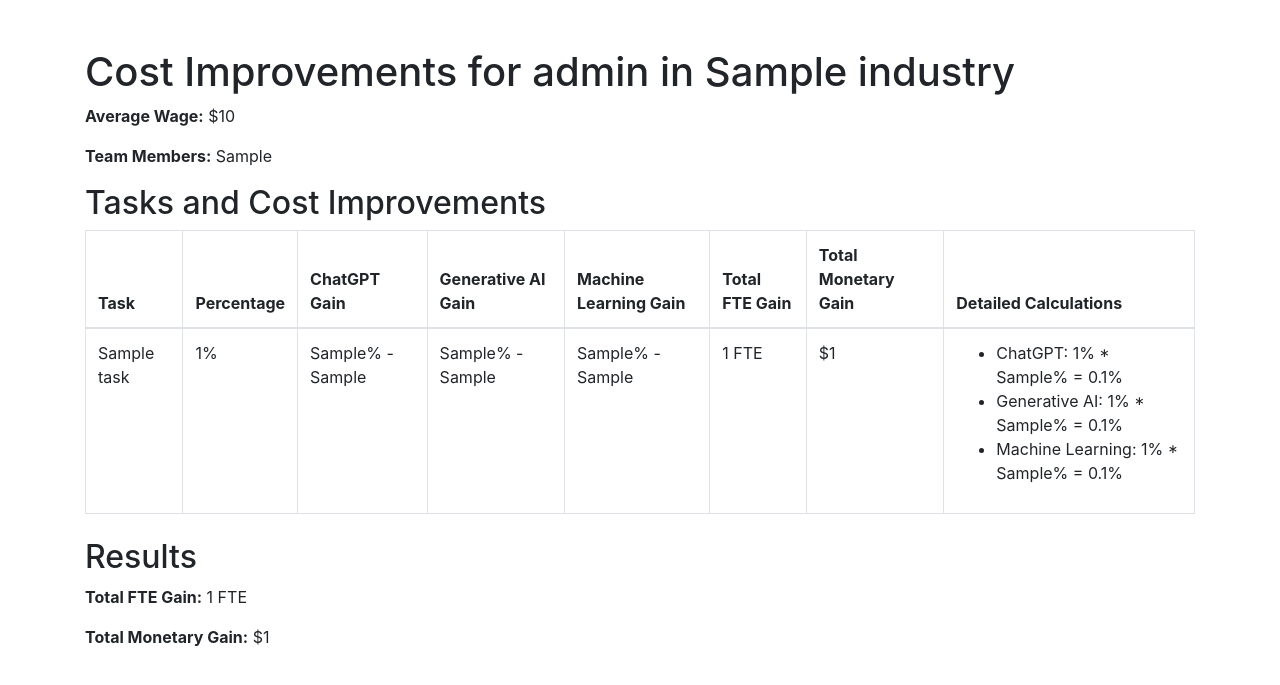
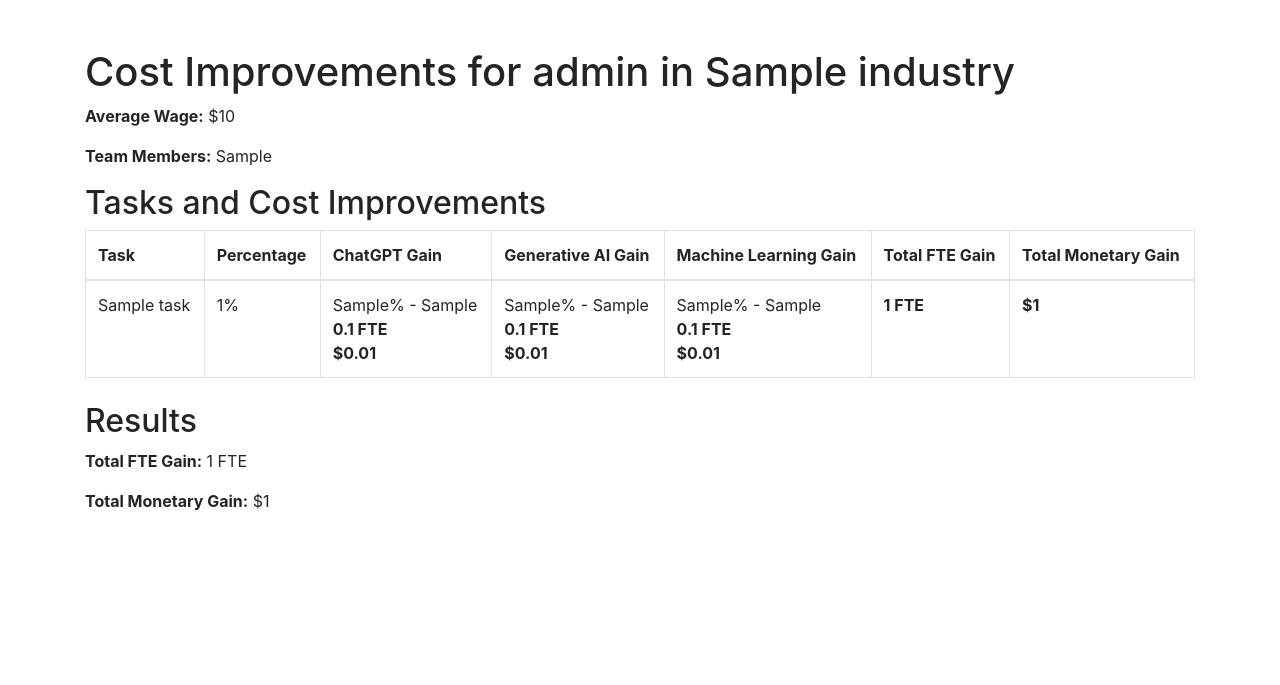
Before and after one commit to jhagege/fizzoptimizer, a Flask app: template templates/cost_improvements.html in a window 1280 px wide. Shown: the top 685 px of the page. Run offline with Flask 3, Linux system fonts and the light colour scheme; the template is opened without the code that fills it: most values are stand-ins (such as "Sample title", 1, 10 or a date in 2020); some libraries are stand-ins or nearby versions.

Commit message:
Updated presentation of cost improvements.

```diff
--- a/templates/cost_improvements.html
+++ b/templates/cost_improvements.html
@@ -4,6 +4,14 @@
     <meta charset="UTF-8">
     <title>Cost Improvements</title>
     <link href="https://stackpath.bootstrapcdn.com/bootstrap/4.5.2/css/bootstrap.min.css" rel="stylesheet">
+    <script src="https://code.jquery.com/jquery-3.5.1.slim.min.js"></script>
+    <script src="https://cdn.jsdelivr.net/npm/popper.js@1.16.1/dist/umd/popper.min.js"></script>
+    <script src="https://stackpath.bootstrapcdn.com/bootstrap/4.5.2/js/bootstrap.min.js"></script>
+    <script>
+        $(document).ready(function(){
+            $('[data-toggle="tooltip"]').tooltip({html: true});
+        });
+    </script>
 </head>
 <body>
     <div class="container">
@@ -21,7 +29,6 @@
                     <th>Machine Learning Gain</th>
                     <th>Total FTE Gain</th>
                     <th>Total Monetary Gain</th>
-                    <th>Detailed Calculations</th>
                 </tr>
             </thead>
             <tbody>
@@ -29,17 +36,26 @@
                 <tr>
                     <td>{{ task['task'] }}</td>
                     <td>{{ task['percentage'] }}%</td>
-                    <td>{{ task['chatgpt_gain'] }}% - {{ task['chatgpt_use_case'] }}</td>
-                    <td>{{ task['generative_ai_gain'] }}% - {{ task['generative_ai_use_case'] }}</td>
-                    <td>{{ task['machine_learning_gain'] }}% - {{ task['machine_learning_use_case'] }}</td>
-                    <td>{{ task['total_fte_gain'] }} FTE</td>
-                    <td>${{ task['total_monetary_gain'] }}</td>
-                    <td>
-                        <ul>
-                            <li>ChatGPT: {{ task['percentage'] }}% * {{ task['chatgpt_gain'] }}% = {{ (task['percentage'] * task['chatgpt_gain'] / 100) }}%</li>
-                            <li>Generative AI: {{ task['percentage'] }}% * {{ task['generative_ai_gain'] }}% = {{ (task['percentage'] * task['generative_ai_gain'] / 100) }}%</li>
-                            <li>Machine Learning: {{ task['percentage'] }}% * {{ task['machine_learning_gain'] }}% = {{ (task['percentage'] * task['machine_learning_gain'] / 100) }}%</li>
-                        </ul>
+                    <td data-toggle="tooltip" title="FTE Calculation: {{ task['percentage'] }}% * {{ task['chatgpt_gain'] }}% = {{ (task['percentage'] * task['chatgpt_gain'] / 100) }}%<br>Monetary Calculation: {{ (task['percentage'] * task['chatgpt_gain'] / 100) }}% * {{ data['team_members'] }} * {{ data['average_wage'] }} = ${{ (task['percentage'] * task['chatgpt_gain'] * data['team_members'] * data['average_wage'] / 10000) }}">
+                        {{ task['chatgpt_gain'] }}% - {{ task['chatgpt_use_case'] }}<br>
+                        <strong>{{ (task['percentage'] * task['chatgpt_gain'] / 100) }} FTE</strong><br>
+                        <strong>${{ (task['percentage'] * task['chatgpt_gain'] * data['team_members'] * data['average_wage'] / 10000) }}</strong>
+                    </td>
+                    <td data-toggle="tooltip" title="FTE Calculation: {{ task['percentage'] }}% * {{ task['generative_ai_gain'] }}% = {{ (task['percentage'] * task['generative_ai_gain'] / 100) }}%<br>Monetary Calculation: {{ (task['percentage'] * task['generative_ai_gain'] / 100) }}% * {{ data['team_members'] }} * {{ data['average_wage'] }} = ${{ (task['percentage'] * task['generative_ai_gain'] * data['team_members'] * data['average_wage'] / 10000) }}">
+                        {{ task['generative_ai_gain'] }}% - {{ task['generative_ai_use_case'] }}<br>
+                        <strong>{{ (task['percentage'] * task['generative_ai_gain'] / 100) }} FTE</strong><br>
+                        <strong>${{ (task['percentage'] * task['generative_ai_gain'] * data['team_members'] * data['average_wage'] / 10000) }}</strong>
+                    </td>
+                    <td data-toggle="tooltip" title="FTE Calculation: {{ task['percentage'] }}% * {{ task['machine_learning_gain'] }}% = {{ (task['percentage'] * task['machine_learning_gain'] / 100) }}%<br>Monetary Calculation: {{ (task['percentage'] * task['machine_learning_gain'] / 100) }}% * {{ data['team_members'] }} * {{ data['average_wage'] }} = ${{ (task['percentage'] * task['machine_learning_gain'] * data['team_members'] * data['average_wage'] / 10000) }}">
+                        {{ task['machine_learning_gain'] }}% - {{ task['machine_learning_use_case'] }}<br>
+                        <strong>{{ (task['percentage'] * task['machine_learning_gain'] / 100) }} FTE</strong><br>
+                        <strong>${{ (task['percentage'] * task['machine_learning_gain'] * data['team_members'] * data['average_wage'] / 10000) }}</strong>
+                    </td>
+                    <td data-toggle="tooltip" title="Total FTE Gain">
+                        <strong>{{ task['total_fte_gain'] }} FTE</strong>
+                    </td>
+                    <td data-toggle="tooltip" title="Total Monetary Gain">
+                        <strong>${{ task['total_monetary_gain'] }}</strong>
                     </td>
                 </tr>
                 {% endfor %}
```
